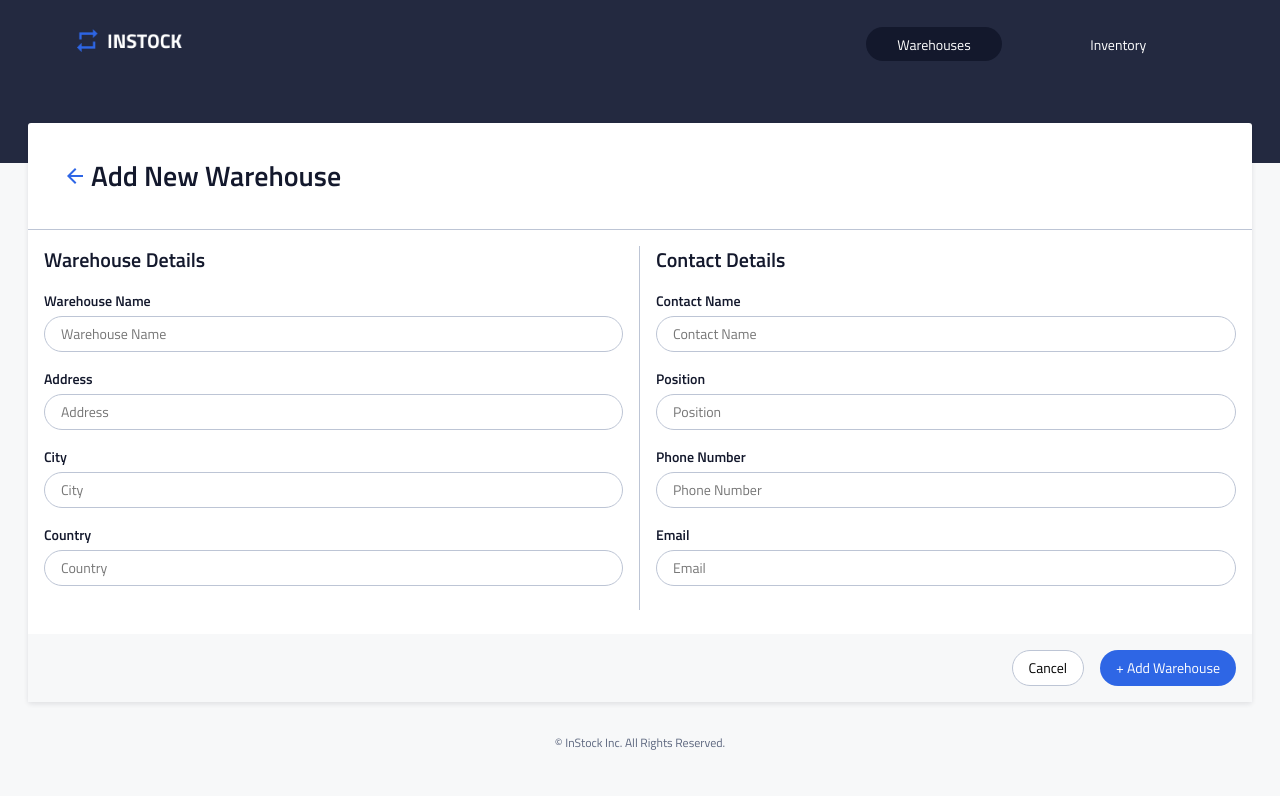
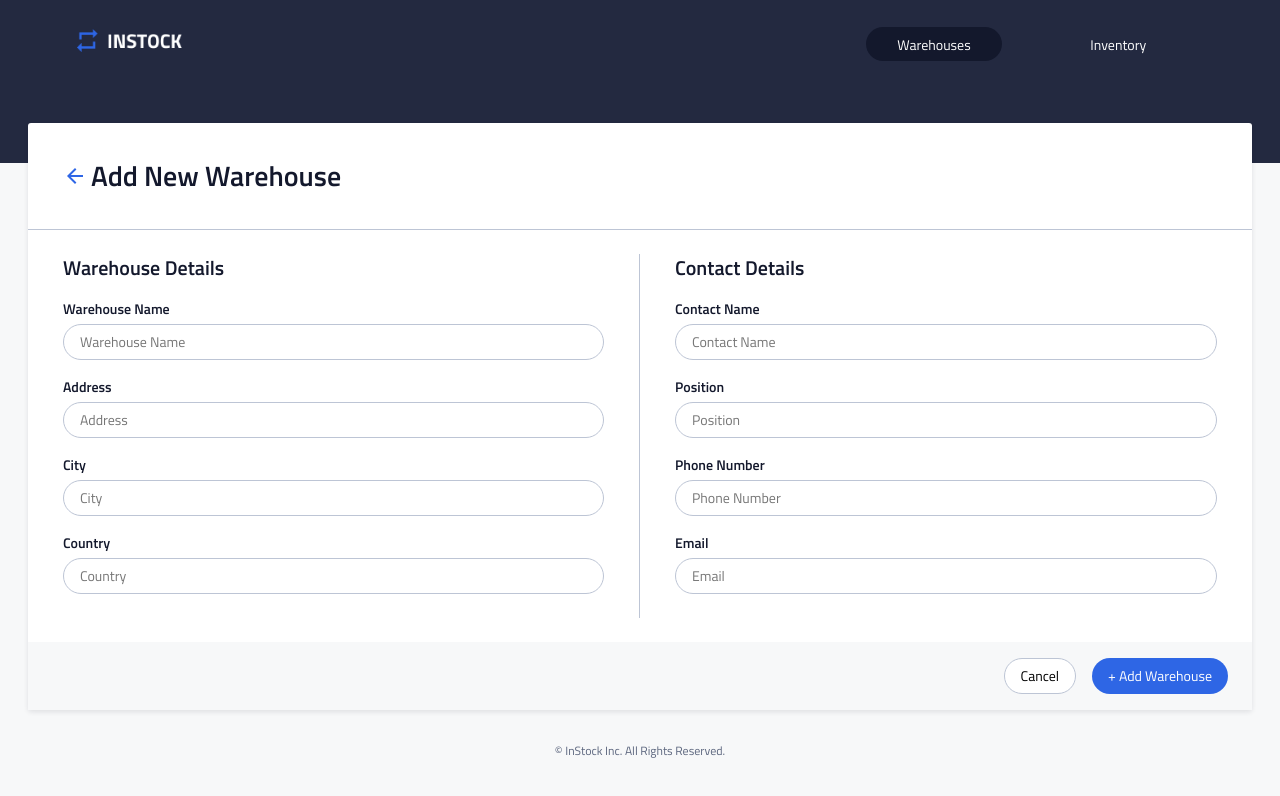
Before and after one commit to notaika/InStock, a React (Vite) app: page /warehouse/add in a window 1280 px wide. Shown: the top 796 px of the page. Built offline with nearby package versions, Linux system fonts and the light colour scheme.

Commit message:
tablet viewpoint done

```diff
--- a/src/components/WarehouseAdd/WarehouseAdd.scss
+++ b/src/components/WarehouseAdd/WarehouseAdd.scss
@@ -11,7 +11,7 @@
   box-shadow: 0px 2px 5px 0px #13182C1A;
   border-radius: 0.188rem;
 
-    &__header{
+    &__header {
         &-box {
           display: flex;
           align-items: flex-start;
@@ -19,16 +19,20 @@
           padding-bottom: 1rem;
           padding: 1.5rem 1rem;
           border-bottom: 1px solid variables.$secondary-cloud;
-          @include mixins.tablet{
+
+          @include mixins.tablet {
             padding: 1.5rem;
           }
-          @include mixins.desktop{
-            padding:2.188rem;
+
+          @include mixins.desktop {
+            padding: 2.188rem;
           }
         }
+
         &-icon {
           padding-top: 6px;
           padding-right: 4px;
+
           &:hover {
             cursor: pointer;
           }
@@ -53,12 +57,16 @@
         padding-left: 1rem;
         padding-right: 1rem;
 
-
         @include mixins.tablet {
           width: 50%;
+          padding: 0 1.5rem;
+          margin-top: 1.5rem;
+        }
+
+        @include mixins.desktop {
+          padding: 0rem 2.188rem;
         }
       }
-
 
     &__left-container {
         border-bottom: 1px solid variables.$secondary-cloud;
@@ -107,10 +115,9 @@
     padding: 1rem 0;
     background-color: variables.$bg-lightgrey;
 
-
     @include mixins.tablet {
       justify-content: flex-end;
-      padding-right: 1rem;
+      padding-right: 1.5rem;
     }
   }
 
```
Lines whose indentation alone changed are shown as unchanged.
